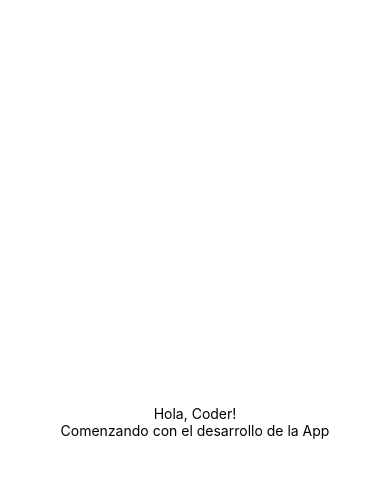
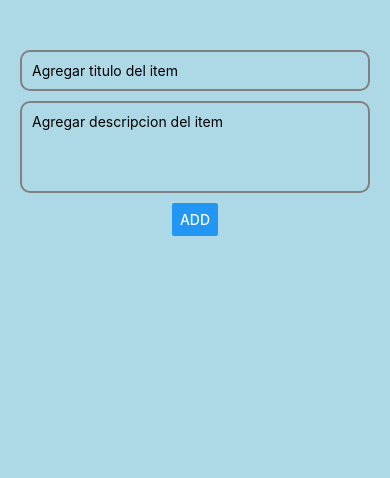
Before and after one commit to fede-villarreal/ecommerce-app, a React Native app: screen / in a window 390 px wide. Shown: the top 478 px of the page. Built offline with nearby package versions, Linux system fonts and the light colour scheme.

Commit message:
feat: Add item management functionality and components
- Add Item component
- Add ItemList component
- Add AddItem component
- Add ModalVerification component
- Update App.js to integrate new components and manage item state

```diff
--- a/App.js
+++ b/App.js
@@ -1,21 +1,83 @@
 import { StatusBar } from 'expo-status-bar';
-import { StyleSheet, Text, View } from 'react-native';
+import { useState } from 'react';
+import { StyleSheet, View } from 'react-native';
+import ModalVerification from './src/components/ModalVerification.jsx';
+import AddItem from './src/components/AddItem.jsx';
+import ItemList from './src/components/ItemList.jsx';
 
 export default function App() {
+
+  // Estados de la lista de items
+  const [itemList, setItemList] = useState([])
+  const [itemTitle, setItemTitle] = useState("")
+  const [itemDescription, setItemDescription] = useState("")
+
+  // Captar texto del input
+  const onHandlerChangeTitle = (text) => setItemTitle(text)
+  const onHandlerChangeDescription = (text) => setItemDescription(text)
+
+  const addItem = () => {
+    setItemList(itemList => [
+      ...itemList,
+      { id: Math.random().toString(), title: itemTitle, description: itemDescription }
+    ])
+    setItemTitle('')
+    setItemDescription('')
+  }
+
+  // Estados necesarios para el modal:
+  const [itemSelected, setItemSelected] = useState({})
+  const [modalVisible, setModalVisible] = useState(false)
+
+  // Funciones para utilizar el modal:
+  const deleteItem = (item) => {
+    setItemSelected(item)
+    setModalVisible(true)
+  }
+
+  const confirmDelete = () => {
+    setItemList(itemList.filter(item => item.id !== itemSelected.id))
+    setModalVisible(false)
+  }
+
+  const cancelDelete = () => {
+    setModalVisible(false)
+  }
+
   return (
-    <View style={styles.container}>
-      <Text>Hola, Coder!</Text>
-      <Text>Comenzando con el desarrollo de la App</Text>
+    <View style={styles.screen}>
+
+      <AddItem
+        onHandlerChangeTitle={onHandlerChangeTitle}
+        itemTitle={itemTitle}
+        onHandlerChangeDescription={onHandlerChangeDescription}
+        itemDescription={itemDescription}
+        addItem={addItem}
+      />
+
+      <ItemList
+        itemList={itemList}
+        deleteItem={deleteItem}
+      />
+
+      <ModalVerification
+        modalVisible={modalVisible}
+        cancelDelete={cancelDelete}
+        itemSelected={itemSelected}
+        confirmDelete={confirmDelete}
+      />
+
       <StatusBar style="auto" />
+
     </View>
   );
 }
 
 const styles = StyleSheet.create({
-  container: {
+  screen: {
     flex: 1,
-    backgroundColor: '#fff',
-    alignItems: 'center',
-    justifyContent: 'center',
-  },
+    backgroundColor: 'lightblue',
+    paddingVertical: 50,
+    paddingHorizontal: 10
+  }
 });
--- a/package.json
+++ b/package.json
@@ -9,7 +9,7 @@
     "web": "expo start --web"
   },
   "dependencies": {
-    "expo": "~50.0.3",
+    "expo": "~50.0.5",
     "expo-status-bar": "~1.11.1",
     "react": "18.2.0",
     "react-native": "0.73.2"
--- /dev/null
+++ b/src/components/AddItem.jsx
@@ -0,0 +1,43 @@
+import { StyleSheet, TextInput, View, Button } from 'react-native'
+
+const AddItem = ({onHandlerChangeTitle, itemTitle, onHandlerChangeDescription, itemDescription, addItem}) => {
+    return (
+        <View style={styles.inputContainer}>
+            <TextInput
+                placeholder='Agregar titulo del item'
+                style={styles.input}
+                onChangeText={onHandlerChangeTitle}
+                value={itemTitle}
+                maxLength={25}
+            />
+            <TextInput
+                placeholder='Agregar descripcion del item'
+                style={styles.input}
+                onChangeText={onHandlerChangeDescription}
+                value={itemDescription}
+                multiline
+                numberOfLines={4}
+            />
+            <Button title='ADD' onPress={addItem} />
+        </View>
+    )
+}
+
+export default AddItem
+
+const styles = StyleSheet.create({
+    inputContainer: {
+        justifyContent: 'space-between',
+        alignItems: 'center',
+        marginBottom: 10,
+        marginHorizontal: 10
+    },
+    input: {
+        width: '100%',
+        borderColor: 'grey',
+        padding: 10,
+        borderWidth: 2,
+        borderRadius: 10,
+        marginBottom: 10
+    },
+})
--- /dev/null
+++ b/src/components/Item.jsx
@@ -0,0 +1,43 @@
+import { StyleSheet, Text, View, Button } from 'react-native'
+
+const Item = ({ item, deleteItem }) => {
+    return (
+        <View style={styles.itemContainer}>
+            <View style={styles.itemTextContainer}>
+                <Text style={styles.itemTitle}>Item: {item.title}</Text>
+                <Text style={styles.itemDescription}>Descripcion: {item.description}</Text>
+            </View>
+            <Button title='DEL' onPress={() => deleteItem(item)} />
+        </View>
+    )
+}
+
+export default Item
+
+const styles = StyleSheet.create({
+    itemContainer: {
+        backgroundColor: "#872FF5",
+        padding: 20,
+        marginVertical: 10,
+        marginHorizontal: 10,
+        borderRadius: 5,
+        flexDirection: 'row',
+        justifyContent: 'space-between',
+        alignItems: 'center',
+    },
+    itemTextContainer: {
+        flex: 1,
+        marginRight: 10,
+    },
+    itemTitle: {
+        width: "70%",
+        color: "white",
+        fontSize: 16,
+        marginBottom: 10
+    },
+    itemDescription: {
+        color: "white",
+        fontSize: 12,
+        marginBottom: 20
+    }
+})
--- /dev/null
+++ b/src/components/ItemList.jsx
@@ -0,0 +1,28 @@
+import { StyleSheet, View, FlatList } from 'react-native';
+import Item from './Item.jsx';
+
+const ItemList = ({ itemList, deleteItem }) => {
+    return (
+        <View>
+            <FlatList
+                style={styles.flatListContainer}
+                data={itemList}
+                renderItem={({ item }) => (
+                    <Item
+                        item={item}
+                        deleteItem={deleteItem}
+                    />
+                )}
+                keyExtractor={item => item.id}
+            />
+        </View>
+    )
+}
+
+export default ItemList
+
+const styles = StyleSheet.create({
+    flatListContainer: {
+        marginBottom: 100
+    }
+})
--- /dev/null
+++ b/src/components/ModalVerification.jsx
@@ -0,0 +1,52 @@
+import { StyleSheet, Text, View, Modal, Button } from 'react-native'
+
+const ModalVerification = ({modalVisible, cancelDelete, itemSelected, confirmDelete}) => {
+    return (
+        <Modal
+            animationType='slide'
+            transparent={true}
+            visible={modalVisible}
+            onRequestClose={cancelDelete}
+        >
+            <View style={styles.modalContainer}>
+                <View style={styles.modalContent}>
+                    <Text>¿Está seguro que quiere eliminar el item: {itemSelected.title}?</Text>
+                    <View style={styles.buttonContainer}>
+                        <View style={styles.button}>
+                            <Button title='Sí' onPress={confirmDelete} />
+                        </View>
+                        <View style={styles.button}>
+                            <Button title='No' onPress={cancelDelete} />
+                        </View>
+                    </View>
+                </View>
+            </View>
+        </Modal>
+    )
+}
+
+export default ModalVerification
+
+const styles = StyleSheet.create({
+    modalContainer: {
+        flex: 1,
+        justifyContent: 'center',
+        alignItems: 'center',
+        backgroundColor: 'rgba(0, 0, 0, 0.5)',
+    },
+    modalContent: {
+        backgroundColor: 'white',
+        padding: 20,
+        borderRadius: 10,
+        alignItems: 'center',
+    },
+    buttonContainer: {
+        flexDirection: 'row',
+        justifyContent: 'center',
+        marginTop: 20,
+    },
+    button: {
+        width: '30%',
+        margin: 10
+    }
+})
```
Also changed, not shown: 1 other file (tests, documents, lock files or other folders).
